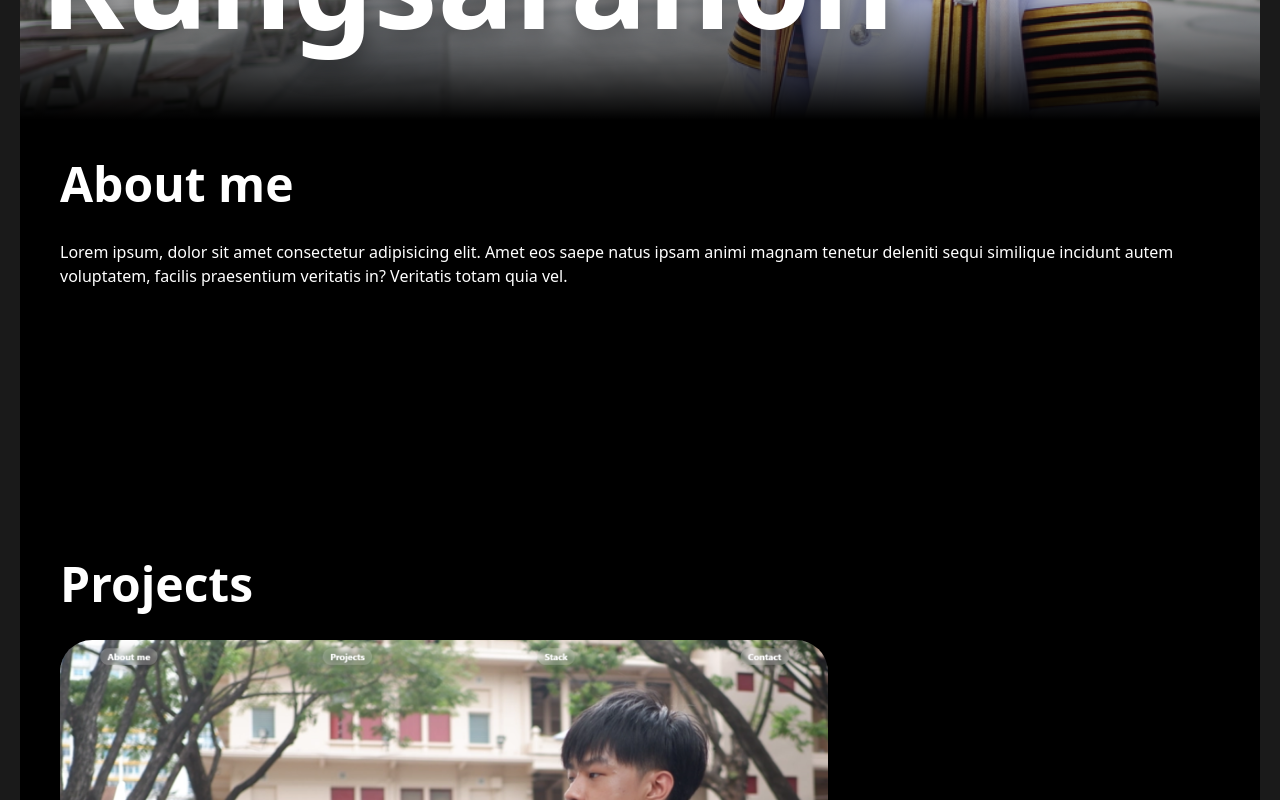
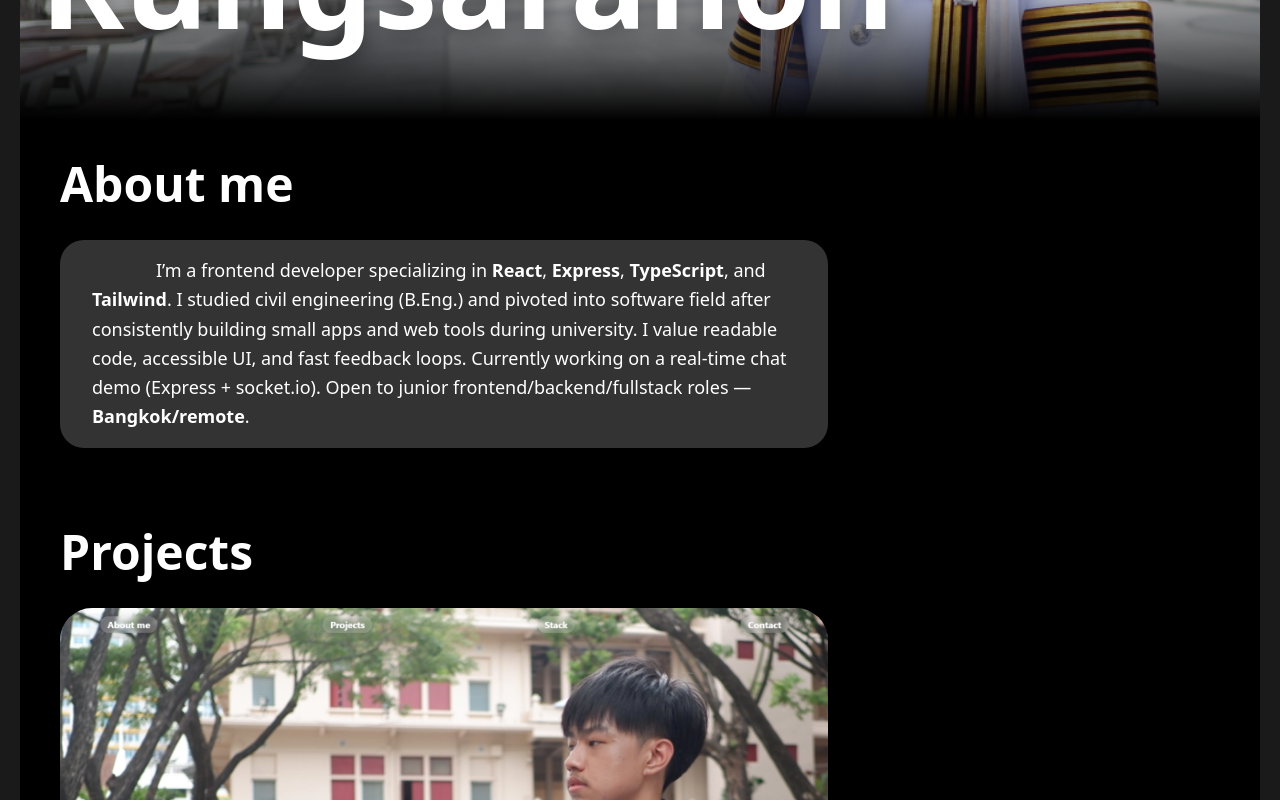
Before and after one commit to Imperator7/portfolio-next, a Next.js app: page / in a window 1280 px wide. Shown: the part 660-1460 px from the top of the page. Built offline with nearby package versions, Linux system fonts and the light colour scheme.

Commit message:
add about me detail and polish design in components

```diff
--- a/app/globals.css
+++ b/app/globals.css
@@ -2,7 +2,6 @@
 
 html {
   scroll-behavior: smooth;
-  scroll-padding-top: 4rem;
 }
 
 @layer components {
--- a/components/Section.jsx
+++ b/components/Section.jsx
@@ -1,8 +1,4 @@
 const Section = ({ children }) => {
-  return (
-    <div className="relative min-h-[50vh] text-white bg-black p-10">
-      {children}
-    </div>
-  )
+  return <div className="relative text-white bg-black p-10">{children}</div>
 }
 export default Section
--- a/layout/AboutMe.jsx
+++ b/layout/AboutMe.jsx
@@ -4,10 +4,14 @@ const AboutMe = () => {
   return (
     <Section>
       <h2 className="topic-text">About me</h2>
-      <p>
-        Lorem ipsum, dolor sit amet consectetur adipisicing elit. Amet eos saepe
-        natus ipsam animi magnam tenetur deleniti sequi similique incidunt autem
-        voluptatem, facilis praesentium veritatis in? Veritatis totam quia vel.
+      <p className="liquid-glass leading-relaxed text-lg indent-16 py-4 px-8 max-w-[60vw]">
+        I’m a frontend developer specializing in <b>React</b>, <b>Express</b>,{' '}
+        <b>TypeScript</b>, and <b>Tailwind</b>. I studied civil engineering
+        (B.Eng.) and pivoted into software field after consistently building
+        small apps and web tools during university. I value readable code,
+        accessible UI, and fast feedback loops. Currently working on a real-time
+        chat demo (Express + socket.io). Open to junior
+        frontend/backend/fullstack roles — <b>Bangkok/remote</b>.
       </p>
     </Section>
   )
--- a/layout/Projects.jsx
+++ b/layout/Projects.jsx
@@ -14,7 +14,7 @@ const projects = [
     github: 'https://github.com/Imperator7/portfolio-next',
   },
   {
-    name: 'TicTacToe',
+    name: 'Tic Tac Toe',
     img: 'picture/tictactoe.png',
     description: 'tictactoe game',
     type: 'scratch',
```
